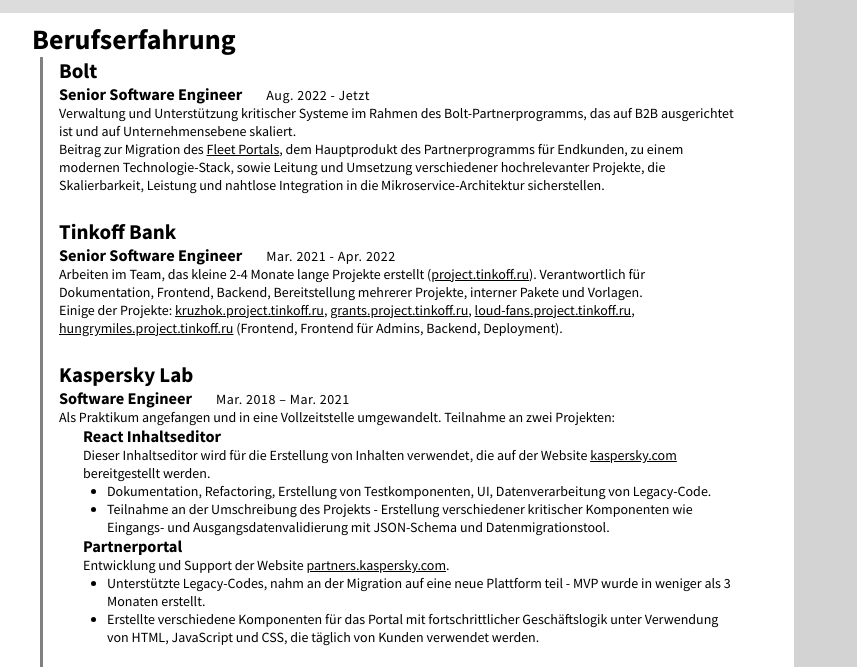
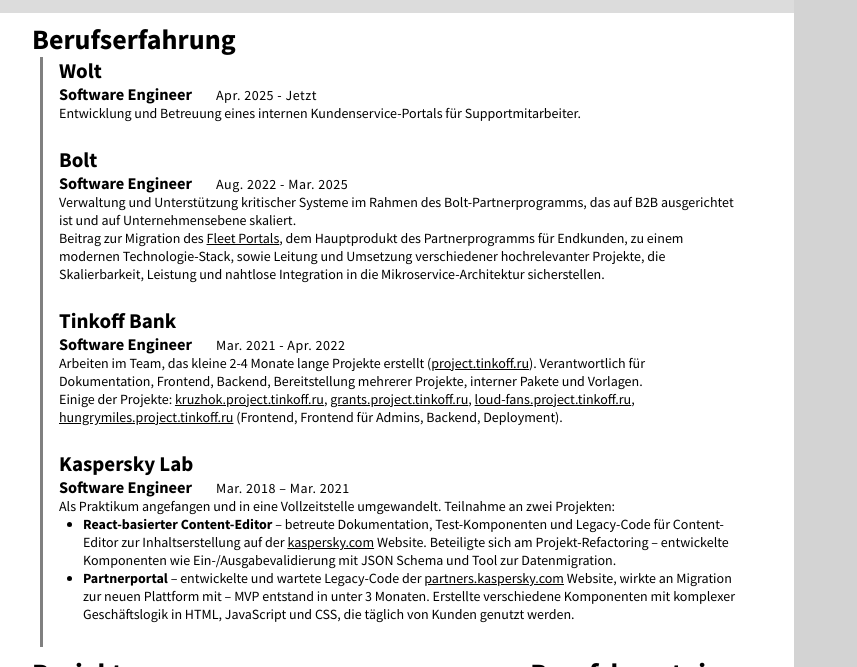
Before and after one commit to kmeshavkin/portfolio, a website: page resume_de.html in a window 1280 px wide. Shown: the part 61-728 px from the top of the page, without its empty margins (0-857 px from the left). Drawn offline with Linux system fonts and the light colour scheme.

Commit message:
Update resume for a new position

```diff
--- a/resume_de.html
+++ b/resume_de.html
@@ -4,7 +4,7 @@
     <meta charset="UTF-8" />
     <meta name="viewport" content="width=device-width, initial-scale=1.0" />
     <meta http-equiv="X-UA-Compatible" content="ie=edge" />
-    <title>Portfolio | Konstantin Meshavkin | Senior Software Engineer</title>
+    <title>Portfolio | Konstantin Meshavkin | Software Engineer</title>
     <link
       href="https://fonts.googleapis.com/css?family=Source+Sans+Pro:300,400,600,700,800,900|Arvo:700"
       rel="stylesheet"
@@ -227,10 +227,21 @@
     <main>
       <h1>Berufserfahrung</h1>
       <div class="experience list">
+        <h2>Wolt</h2>
+        <div class="position">
+          <h3>Software Engineer</h3>
+          <div class="date">Apr. 2025 - Jetzt</div>
+        </div>
+        <p>
+          Entwicklung und Betreuung eines internen Kundenservice-Portals für
+          Supportmitarbeiter.
+        </p>
+      </div>
+      <div class="experience list">
         <h2>Bolt</h2>
         <div class="position">
-          <h3>Senior Software Engineer</h3>
-          <div class="date">Aug. 2022 - Jetzt</div>
+          <h3>Software Engineer</h3>
+          <div class="date">Aug. 2022 - Mar. 2025</div>
         </div>
         <p>
           Verwaltung und Unterstützung kritischer Systeme im Rahmen des
@@ -249,7 +260,7 @@
       <div class="experience list">
         <h2>Tinkoff Bank</h2>
         <div class="position">
-          <h3>Senior Software Engineer</h3>
+          <h3>Software Engineer</h3>
           <div class="date">Mar. 2021 - Apr. 2022</div>
         </div>
         <p>
@@ -287,49 +298,27 @@
           Als Praktikum angefangen und in eine Vollzeitstelle umgewandelt.
           Teilnahme an zwei Projekten:
         </p>
-        <div class="workProjects">
-          <div>
-            <h3>React Inhaltseditor</h3>
-            <p>
-              Dieser Inhaltseditor wird für die Erstellung von Inhalten
-              verwendet, die auf der Website
-              <a href="https://kaspersky.com/" target="_blank">kaspersky.com</a>
-              bereitgestellt werden.
-            </p>
         <ul>
           <li>
-                Dokumentation, Refactoring, Erstellung von Testkomponenten, UI,
-                Datenverarbeitung von Legacy-Code.
+            <b>React-basierter Content-Editor</b> – betreute Dokumentation,
+            Test-Komponenten und Legacy-Code für Content-Editor zur
+            Inhaltserstellung auf der
+            <a href="https://kaspersky.com/" target="_blank">kaspersky.com</a>
+            Website. Beteiligte sich am Projekt-Refactoring – entwickelte
+            Komponenten wie Ein-/Ausgabevalidierung mit JSON Schema und Tool zur
+            Datenmigration.
           </li>
           <li>
-                Teilnahme an der Umschreibung des Projekts - Erstellung
-                verschiedener kritischer Komponenten wie Eingangs- und
-                Ausgangsdatenvalidierung mit JSON-Schema und
-                Datenmigrationstool.
+            <b>Partnerportal</b> – entwickelte und wartete Legacy-Code der
+            <a href="https://partners.kaspersky.com/" target="_blank"
+              >partners.kaspersky.com</a
+            >
+            Website, wirkte an Migration zur neuen Plattform mit – MVP entstand
+            in unter 3 Monaten. Erstellte verschiedene Komponenten mit komplexer
+            Geschäftslogik in HTML, JavaScript und CSS, die täglich von Kunden
+            genutzt werden.
           </li>
         </ul>
-          </div>
-          <div>
-            <h3>Partnerportal</h3>
-            <p>
-              Entwicklung und Support der Website
-              <a href="https://partners.kaspersky.com/" target="_blank"
-                >partners.kaspersky.com</a
-              >.
-            </p>
-            <ul>
-              <li>
-                Unterstützte Legacy-Codes, nahm an der Migration auf eine neue
-                Plattform teil - MVP wurde in weniger als 3 Monaten erstellt.
-              </li>
-              <li>
-                Erstellte verschiedene Komponenten für das Portal mit
-                fortschrittlicher Geschäftslogik unter Verwendung von HTML,
-                JavaScript und CSS, die täglich von Kunden verwendet werden.
-              </li>
-            </ul>
-          </div>
-        </div>
       </div>
       <div class="projectsSkills">
         <div class="projects">
```
Also changed, not shown: resume.html (+26 -37 lines), README.md, 2 other files. Lines whose indentation alone changed are shown as unchanged.
